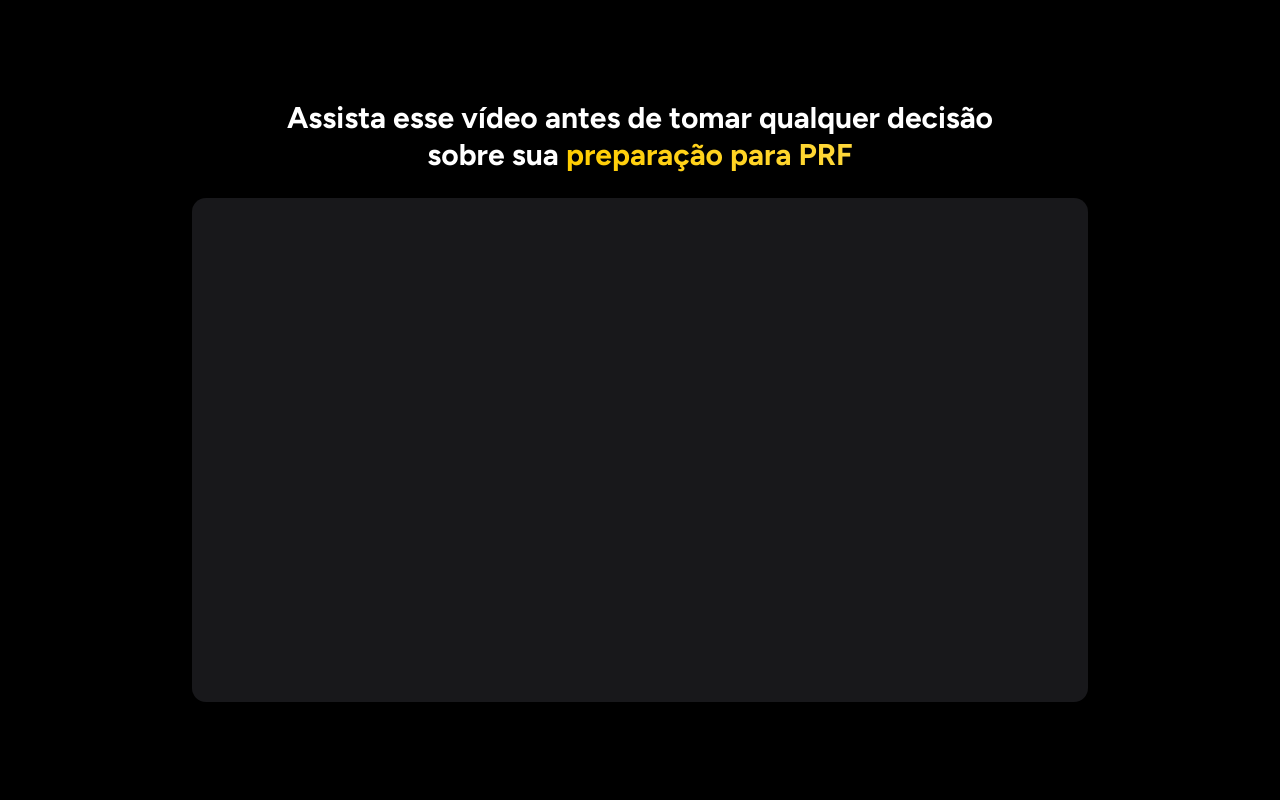
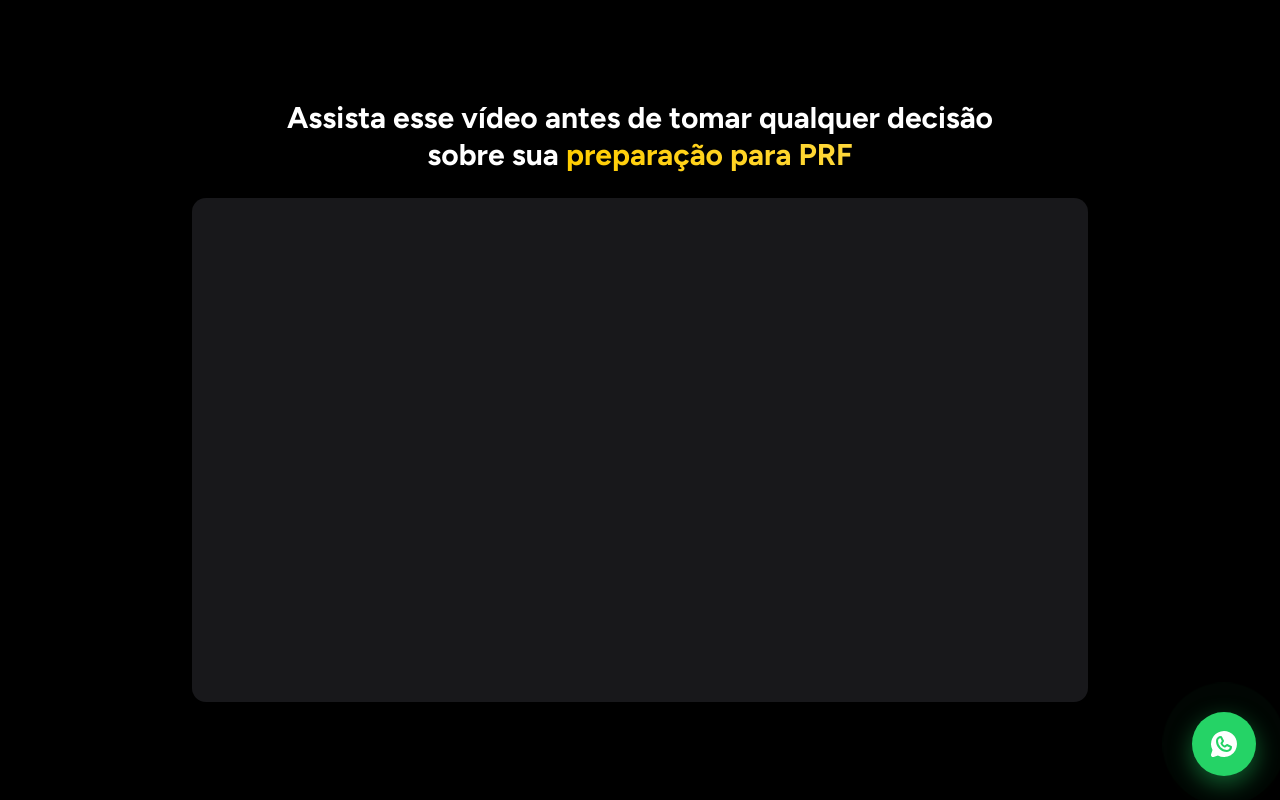
Before and after one commit to tatagibadesing-ai/marcus, a Next.js app: page / in a window 1280 px wide. Built offline with nearby package versions, Linux system fonts and the light colour scheme.

Commit message:
Add floating WhatsApp button
Co-Authored-By: Claude Sonnet 4.6 <noreply@anthropic.com>

```diff
--- a/app/page.tsx
+++ b/app/page.tsx
@@ -31,7 +31,8 @@ import {
   MapTrifold,
   LockKeyOpen,
   ChatCircleDots,
-  ArrowRight
+  ArrowRight,
+  WhatsappLogo
 } from "@phosphor-icons/react"
 
 // =========================================
@@ -1378,6 +1379,20 @@ export default function ComboPrfPage() {
       </footer>
       </div>
       )}
+
+      {/* Botão flutuante de WhatsApp */}
+      <a
+        href="https://wa.me/556681289655"
+        target="_blank"
+        rel="noopener noreferrer"
+        aria-label="Fale conosco no WhatsApp"
+        className="fixed bottom-5 right-5 md:bottom-6 md:right-6 z-50 group"
+      >
+        <span className="absolute inset-0 rounded-full bg-[#25D366]/40 animate-ping" />
+        <span className="relative flex items-center justify-center w-14 h-14 md:w-16 md:h-16 rounded-full bg-[#25D366] hover:bg-[#1ebd5a] shadow-[0_8px_24px_rgba(37,211,102,0.45)] transition-all duration-300 hover:scale-110">
+          <WhatsappLogo weight="fill" className="w-7 h-7 md:w-8 md:h-8 text-white" />
+        </span>
+      </a>
     </main>
   )
 }
```
